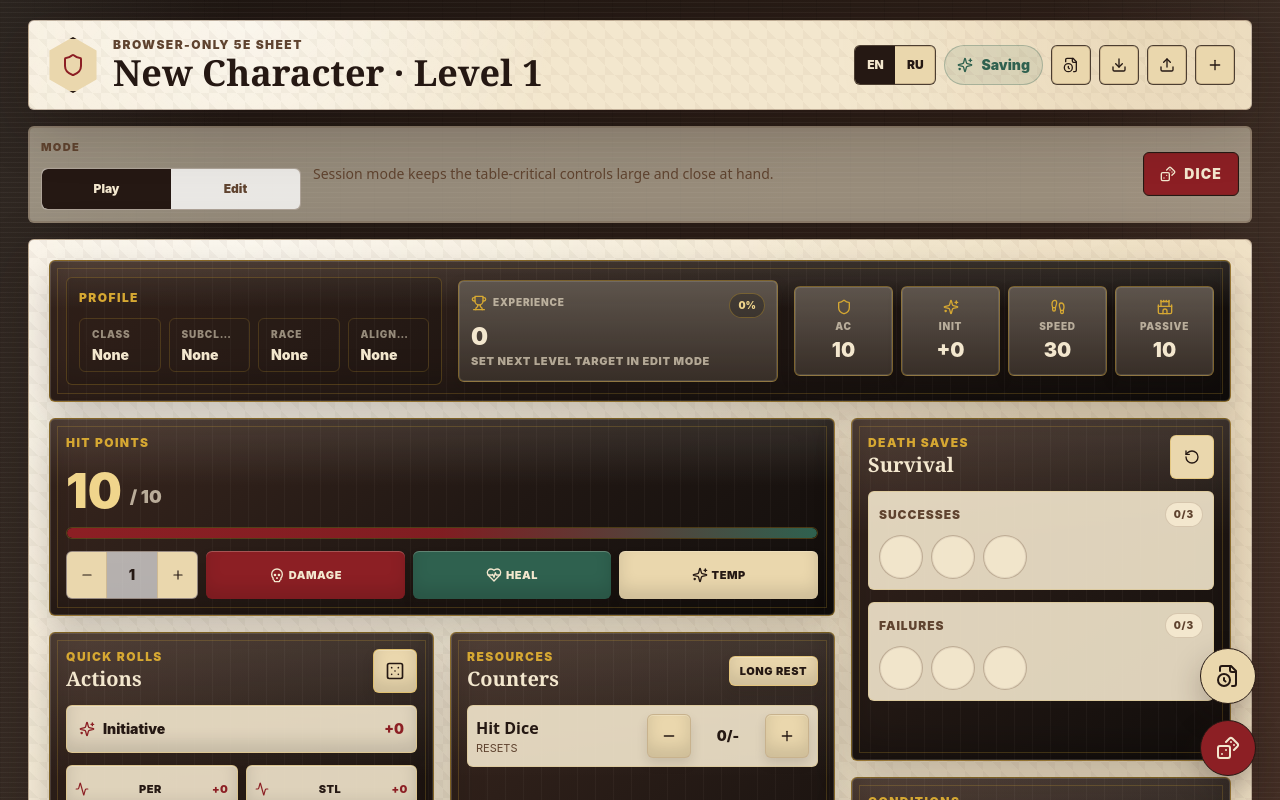
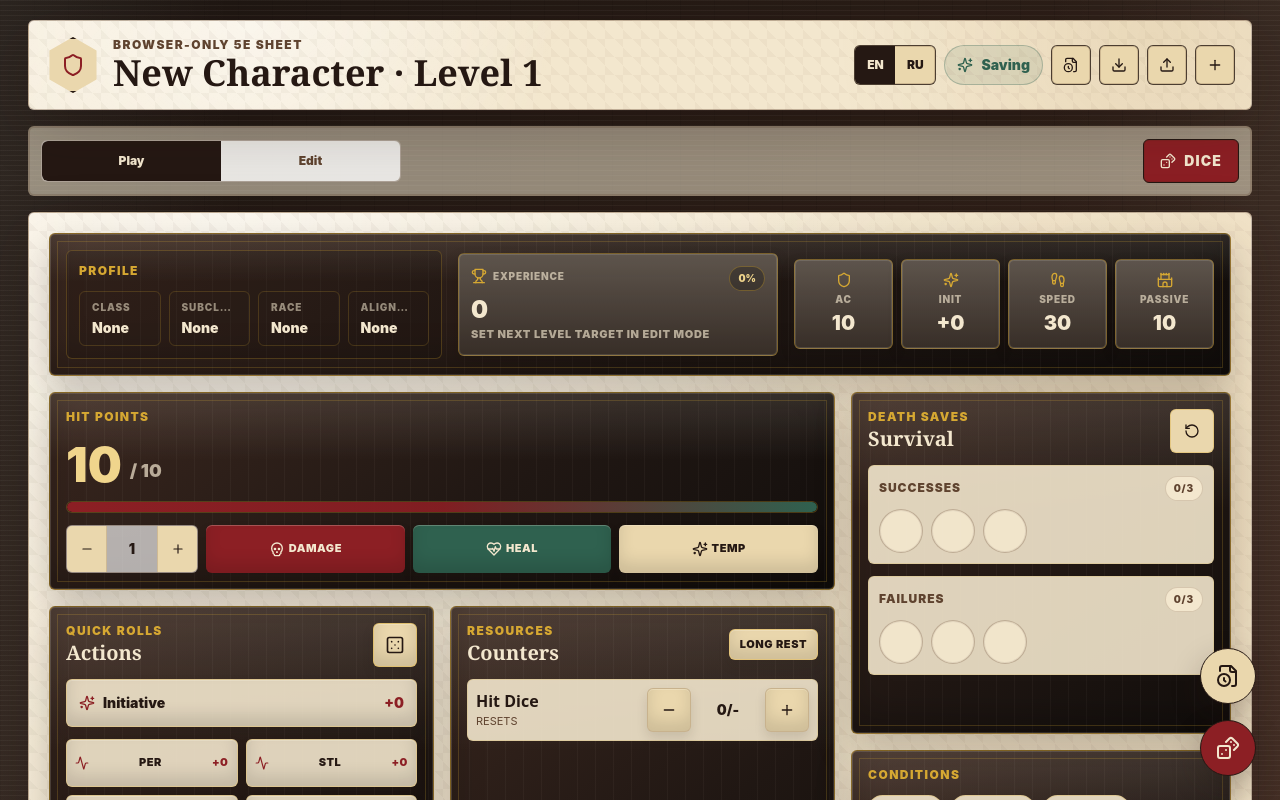
Before and after one commit to yudin-s/dnd-character-vault, a Next.js app in the folder dnd-character-vault/: page / in a window 1280 px wide. Shown: the top 800 px of the page. Built offline with nearby package versions, Linux system fonts and the light colour scheme.

Commit message:
Simplify mode switcher header

```diff
--- a/dnd-character-vault/src/components/CharacterVault.jsx
+++ b/dnd-character-vault/src/components/CharacterVault.jsx
@@ -112,9 +112,9 @@ export default function CharacterVault() {
           ]}
         />
 
-        <div className="mb-4 grid min-w-0 gap-3 rounded-md border border-umber/25 bg-vellum/55 p-3 shadow-insetLine lg:grid-cols-[260px_minmax(0,1fr)_auto] lg:items-center">
+        <div className="mb-4 grid min-w-0 gap-3 rounded-md border border-umber/25 bg-vellum/55 p-3 shadow-insetLine sm:grid-cols-[minmax(220px,360px)_auto] sm:items-center sm:justify-between">
           <SegmentedToggle
-            label={t("mode.label")}
+            label=""
             value={mode}
             options={[
               { value: "play", label: t("mode.play") },
@@ -122,9 +122,6 @@ export default function CharacterVault() {
             ]}
             onChange={setMode}
           />
-          <p className="text-sm leading-6 text-umber">
-            {mode === "play" ? t("mode.playHint") : t("mode.editHint")}
-          </p>
           <button
             type="button"
             onClick={() => openDice({ label: t("dice.title"), sides: 20, count: 1, autoRoll: false })}
```
